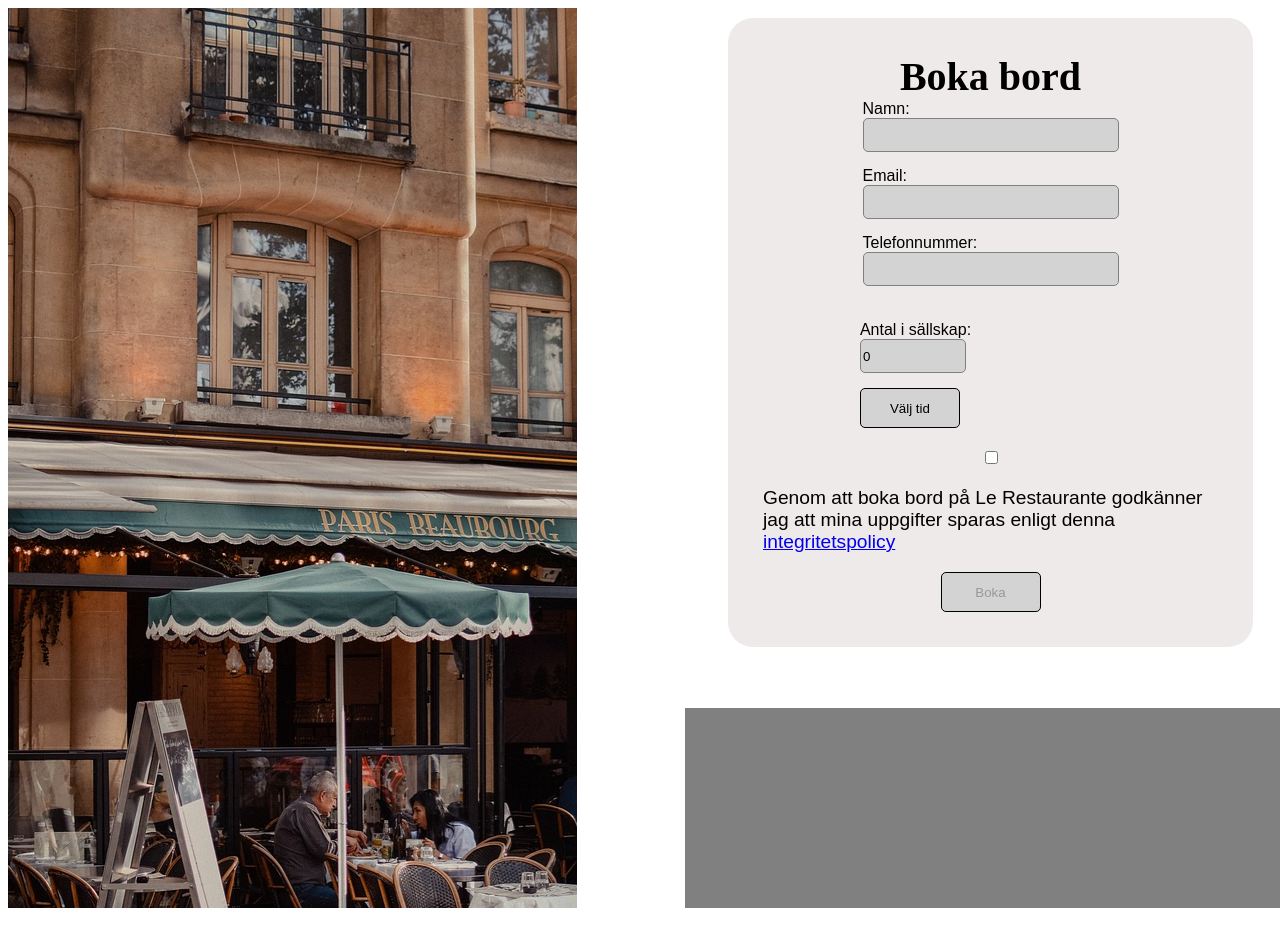
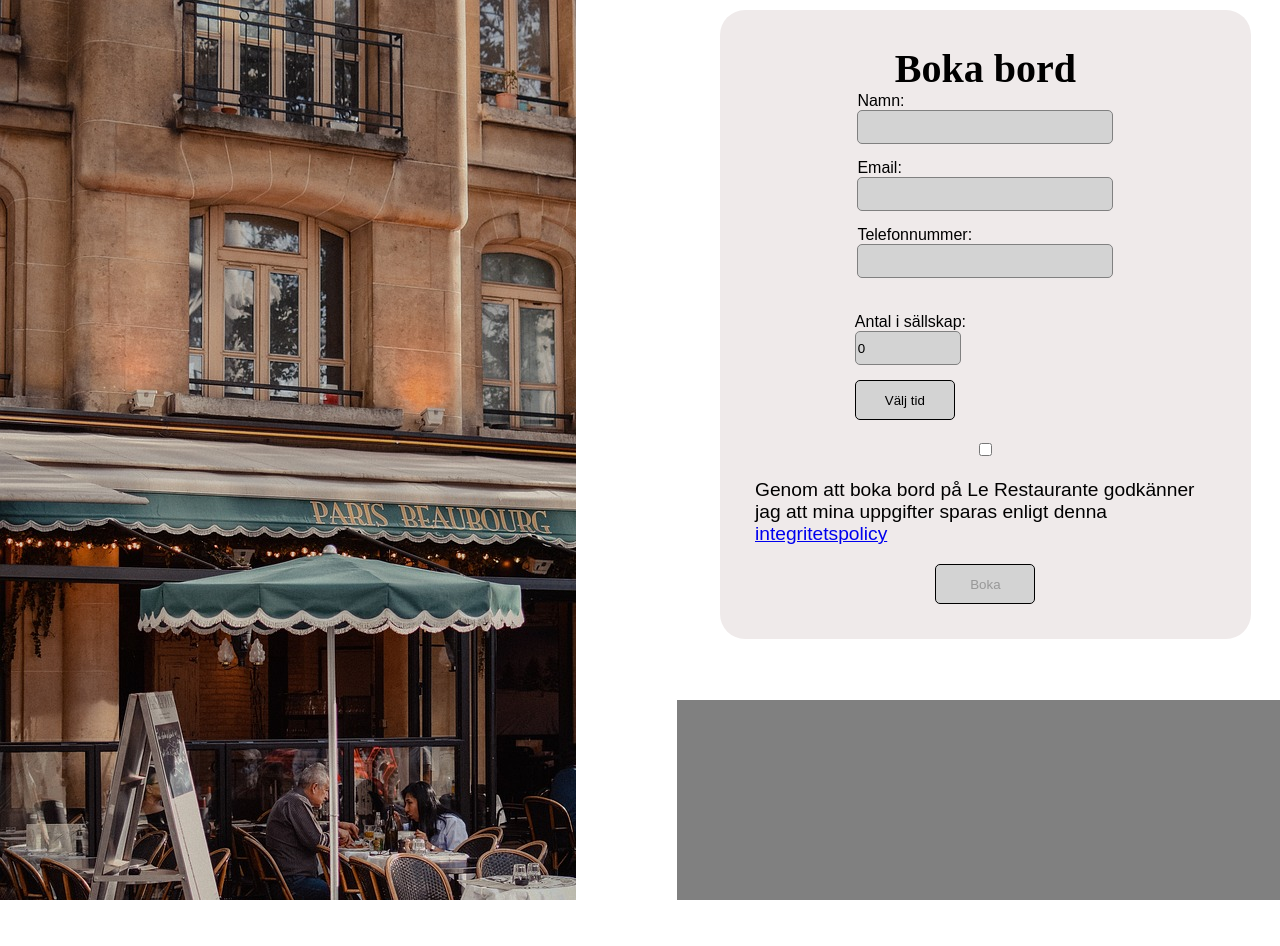
Before and after one commit to MarcusRei/Le-Restaurante, a React (Vite) app in the folder fed22s-therestaurant/: page /booking in a window 1280 px wide. Shown: the top 946 px of the page. Built offline with nearby package versions, Linux system fonts and the light colour scheme; a web font is replaced by a local one.

Commit message:
💄 set general margin and sizing

```diff
--- a/fed22s-therestaurant/src/components/Form.tsx
+++ b/fed22s-therestaurant/src/components/Form.tsx
@@ -1,5 +1,4 @@
 import { ChangeEvent, FormEvent, useContext, useState } from "react";
-import { Customer } from "../models/Customer";
 import { Input } from "./styled/Input";
 import { StyledForm } from "./styled/StyledForm";
 import { NumberInput } from "./styled/NumberInput";
--- a/fed22s-therestaurant/src/index.css
+++ b/fed22s-therestaurant/src/index.css
@@ -1,3 +1,9 @@
+body {
+  margin: 0;
+  padding: 0;
+  box-sizing: border-box;
+}
+
 :root {
   font-family: "Italiana", sans-serif;
 }
```
